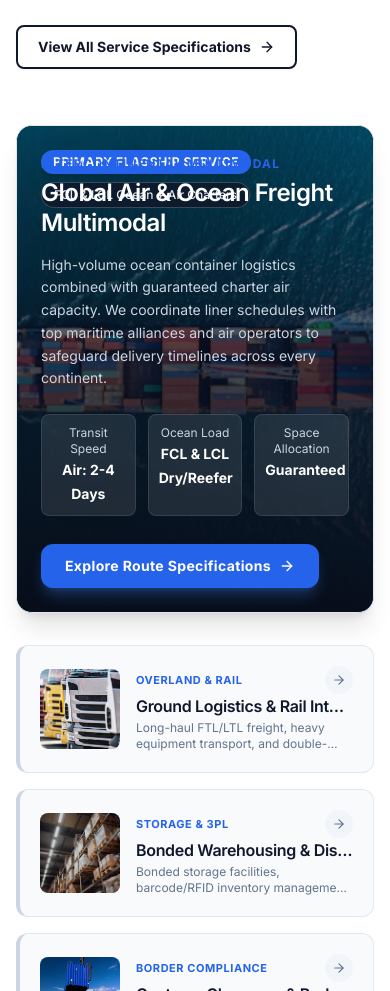
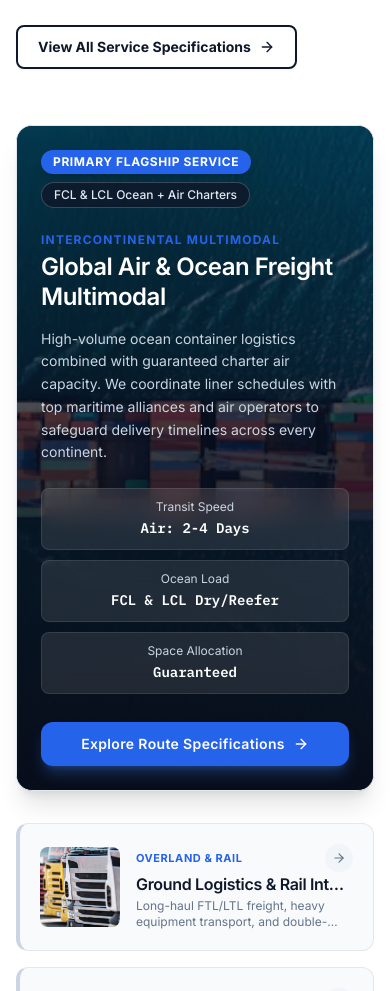
Before and after one commit to judeharris407-hub/WWIL, a Next.js app in the folder Frontend/: page / in a window 390 px wide. Shown: the part 3803-4794 px from the top of the page. Built offline with nearby package versions, Linux system fonts and the light colour scheme; no server answers.

Commit message:
fix(ui): stack header badges in normal flow to eliminate mobile collisions

```diff
--- a/Frontend/app/page.tsx
+++ b/Frontend/app/page.tsx
@@ -337,15 +337,16 @@ export default function HomePage() {
           <div className="grid grid-cols-1 lg:grid-cols-12 gap-8 items-stretch">
 
             {/* Primary Service (Wide 2-Column Feature Card - 7 Cols) */}
-            <div className="lg:col-span-7 group relative rounded-2xl overflow-hidden shadow-xl bg-slate-900 flex flex-col justify-end min-h-[480px] lg:min-h-[560px] border border-slate-200">
+            <div className="lg:col-span-7 group relative rounded-2xl overflow-hidden shadow-xl bg-slate-900 flex flex-col justify-between p-6 sm:p-10 min-h-[480px] lg:min-h-[560px] border border-slate-200">
               <img
                 src="/assets/ship1.avif"
                 alt="TransGlobe-Logistics Ocean Container Ship and Air Cargo Operations"
                 className="absolute inset-0 w-full h-full object-cover img-editorial-zoom"
               />
-              <div className="absolute inset-0 bg-gradient-to-t from-wwil-navy-950 via-wwil-navy-950/75 to-wwil-navy-950/20"></div>
+              <div className="absolute inset-0 bg-gradient-to-t from-wwil-navy-950 via-wwil-navy-950/80 to-wwil-navy-950/30"></div>
 
-              <div className="absolute top-6 left-6 z-10 flex flex-wrap gap-2">
+              {/* Header Badges in normal document flow (no absolute positioning collisions) */}
+              <div className="relative z-10 flex flex-wrap items-center gap-2 mb-6">
                 <span className="px-3 py-1 rounded-full bg-[#2563EB] text-white text-xs font-bold tracking-wider uppercase shadow-md">
                   Primary Flagship Service
                 </span>
@@ -354,10 +355,13 @@ export default function HomePage() {
                 </span>
               </div>
 
-              <div className="relative z-10 p-6 sm:p-10 space-y-4 text-white">
+              {/* Main Content (Anchored with mt-auto, completely separated from header badges) */}
+              <div className="relative z-10 space-y-4 text-white mt-auto">
                 <div className="space-y-1">
-                  <span className="text-xs font-bold uppercase tracking-widest text-[#2563EB]">Intercontinental Multimodal</span>
-                  <h3 className="font-display font-extrabold text-2xl sm:text-3xl lg:text-4xl text-white tracking-tight leading-tight">
+                  <span className="text-xs font-bold uppercase tracking-widest text-[#2563EB] block">
+                    Intercontinental Multimodal
+                  </span>
+                  <h3 className="font-display font-semibold text-2xl sm:text-3xl lg:text-4xl text-white tracking-tight leading-tight">
                     Global Air &amp; Ocean Freight Multimodal
                   </h3>
                 </div>
@@ -365,25 +369,25 @@ export default function HomePage() {
                   High-volume ocean container logistics combined with guaranteed charter air capacity. We coordinate liner schedules with top maritime alliances and air operators to safeguard delivery timelines across every continent.
                 </p>
 
-                <div className="grid grid-cols-3 gap-3 pt-2 max-w-lg">
+                <div className="grid grid-cols-1 sm:grid-cols-3 gap-2.5 sm:gap-3 pt-2 max-w-lg">
                   <div className="bg-white/10 backdrop-blur-md rounded-lg p-2.5 border border-white/10 text-center">
                     <span className="block text-xs text-slate-300">Transit Speed</span>
-                    <strong className="text-sm font-bold text-white">Air: 2-4 Days</strong>
+                    <strong className="text-sm font-bold text-white font-mono">Air: 2-4 Days</strong>
                   </div>
                   <div className="bg-white/10 backdrop-blur-md rounded-lg p-2.5 border border-white/10 text-center">
                     <span className="block text-xs text-slate-300">Ocean Load</span>
-                    <strong className="text-sm font-bold text-white">FCL &amp; LCL Dry/Reefer</strong>
+                    <strong className="text-sm font-bold text-white font-mono">FCL &amp; LCL Dry/Reefer</strong>
                   </div>
                   <div className="bg-white/10 backdrop-blur-md rounded-lg p-2.5 border border-white/10 text-center">
                     <span className="block text-xs text-slate-300">Space Allocation</span>
-                    <strong className="text-sm font-bold text-white">Guaranteed</strong>
+                    <strong className="text-sm font-bold text-white font-mono">Guaranteed</strong>
                   </div>
                 </div>
 
                 <div className="pt-3">
                   <Link
                     href="/services#air-ocean"
-                    className="inline-flex items-center gap-2 px-6 py-3 rounded-xl bg-[#2563EB] hover:bg-[#1D4ED8] text-white font-bold text-sm tracking-wide shadow-lg shadow-blue-500/30 transition-all transform hover:-translate-y-0.5"
+                    className="inline-flex items-center justify-center gap-2 px-6 py-3 rounded-xl bg-[#2563EB] hover:bg-[#1D4ED8] text-white font-semibold text-sm tracking-wide shadow-lg shadow-blue-500/30 transition-all transform hover:-translate-y-0.5 w-full sm:w-auto"
                   >
                     <span>Explore Route Specifications</span>
                     <ArrowRight className="w-4 h-4" />
--- a/Frontend/components/tracking/TrackingDashboard.tsx
+++ b/Frontend/components/tracking/TrackingDashboard.tsx
@@ -246,10 +246,10 @@ export default function TrackingDashboard({ initialTrackingId = '' }: TrackingDa
           <div className="absolute inset-0 bg-gradient-to-r from-slate-950/85 via-slate-900/60 to-slate-900/35"></div>
 
           {/* Top Row: Meta Badge & Admin Portal Link */}
-          <div className="relative z-10 p-6 sm:p-8 flex flex-wrap items-center justify-between gap-4 border-b border-white/10">
-            <div className="flex items-center gap-3">
-              <span className="w-3 h-3 rounded-full bg-[#2563EB] beacon-pulse"></span>
-              <div className="flex items-center gap-2">
+          <div className="relative z-10 p-4 sm:p-8 flex flex-wrap items-center justify-between gap-3 sm:gap-4 border-b border-white/10">
+            <div className="flex items-center gap-2.5 sm:gap-3">
+              <span className="w-3 h-3 rounded-full bg-[#2563EB] beacon-pulse shrink-0"></span>
+              <div className="flex flex-wrap items-center gap-2">
                 <span className="text-xs uppercase font-bold tracking-widest text-[#2563EB]">
                   TransGlobe Live Telemetry Gateway
                 </span>
```
